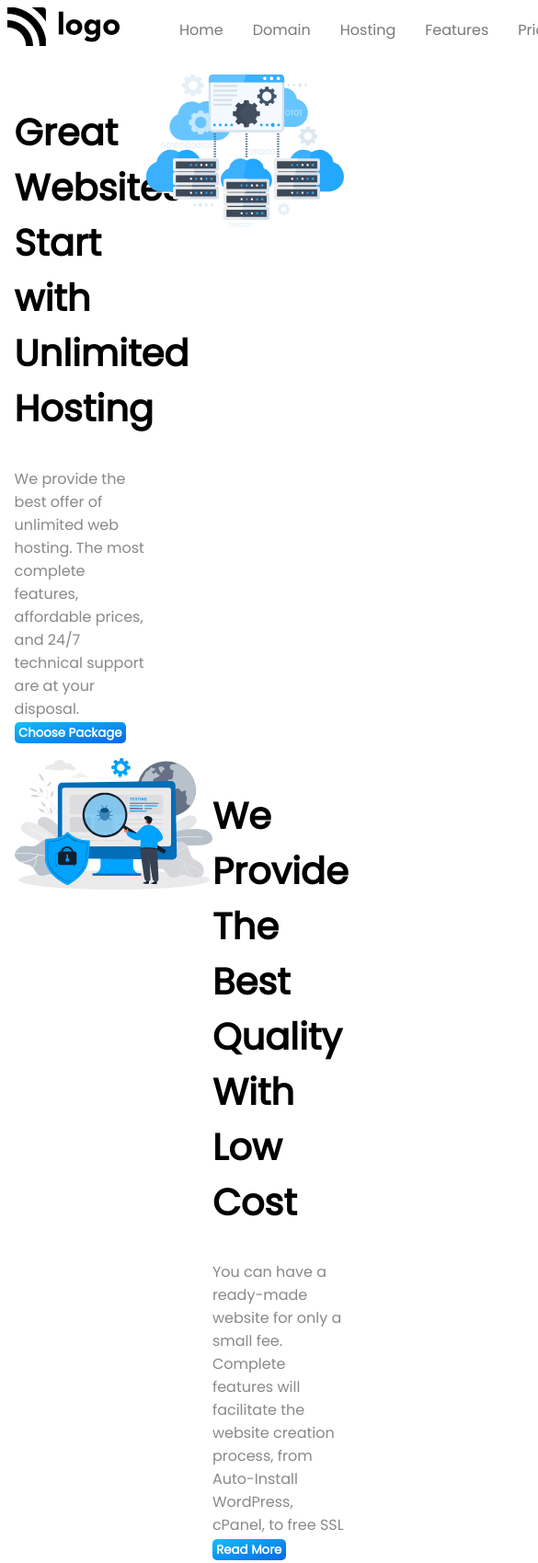
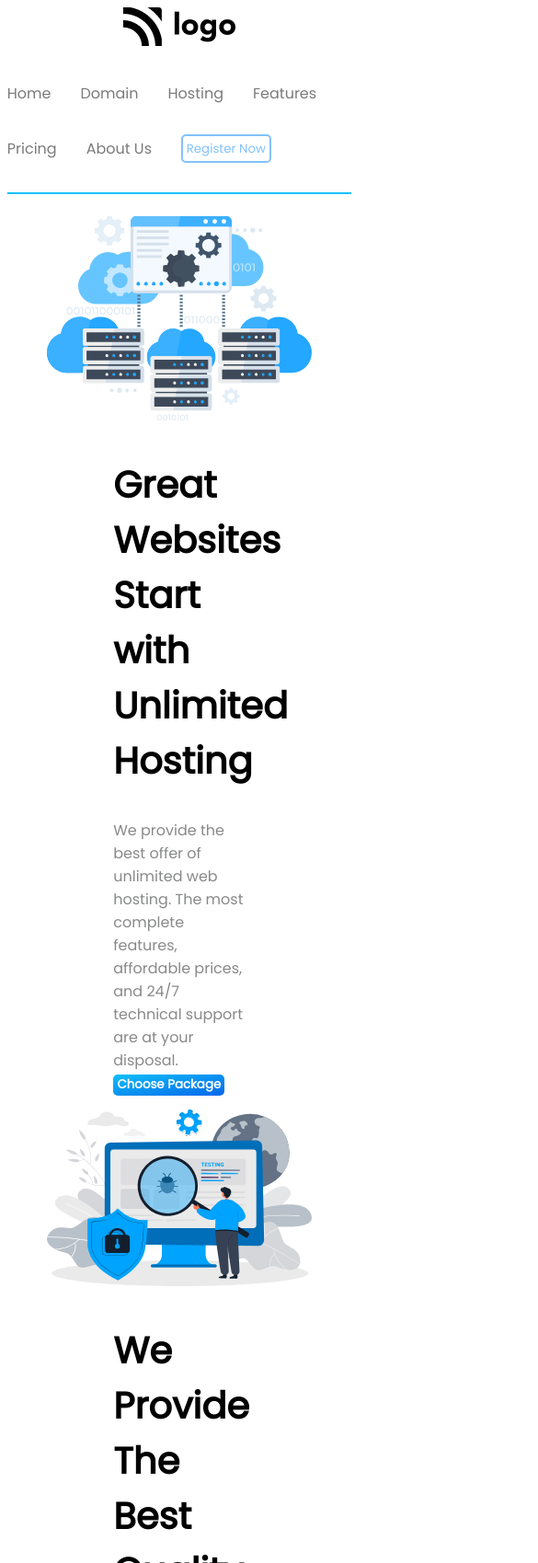
Before and after one commit to Parul1999/HostingLandingPage, a website: page index.html in a window 390 px wide. Shown: the top 1699 px of the page at 92% size, 585 px wide, since content can reach past the window. Drawn offline with Linux system fonts and the light colour scheme.

Commit message:
Feat : Responsiveness

```diff
--- a/index.html
+++ b/index.html
@@ -44,7 +44,7 @@
                 </div>
                 <div class="img_container"><img src="./images/server.svg" /></div>
             </section>
-            <section class="hero_section">
+            <section class="hero_section reverse">
                 <div class="img_container"><img src="./images/testing.svg" /></div>
                 <div class="text_container">
                     <h1>We Provide The Best Quality With Low Cost</h1>
--- a/style.css
+++ b/style.css
@@ -22,7 +22,7 @@ header {
 }
 
 nav {
-  width: 50%;
+  /* width: 50%; */
   display: flex;
   gap: 2rem;
   align-items: center;
@@ -124,6 +124,7 @@ p {
   display: flex;
   gap: 2rem;
   justify-content: space-around;
+  flex-wrap: wrap;
 }
 
 .pricing_card {
@@ -242,6 +243,7 @@ footer{
   padding: 3%;
   display: flex;
   justify-content: space-evenly;
+  flex-wrap: wrap;
 }
 .footer_text{
   width: 30%;
@@ -254,3 +256,40 @@ footer{
 footer>div>ul>li:not(.footer_heading){
   color: #888989;
 }
+
+@media only screen and (max-width: 895px) {
+  header{
+    flex-flow: column;
+    text-align: center;
+    align-items: center;
+    flex-wrap: wrap;
+    gap: 2rem;
+  }
+.registeration_section{
+  flex-wrap: wrap;
+  text-align: center;
+  gap: 2rem;
+}
+ }
+ @media only screen and (max-width: 552px) {
+  nav{
+    flex-wrap: wrap;
+  }
+  nav::after{
+    content: '';
+    width: 100%;
+    border: 1px solid #11c0f8;
+  }
+ .hero_section:not(.reverse){
+  flex-flow: column-reverse;
+    align-items: center;
+ }
+ .hero_section.reverse{
+  flex-flow: column;
+    align-items: center;
+ }
+ .services_text{
+  flex-flow: column;
+  text-align: center;
+ }
+}
```
